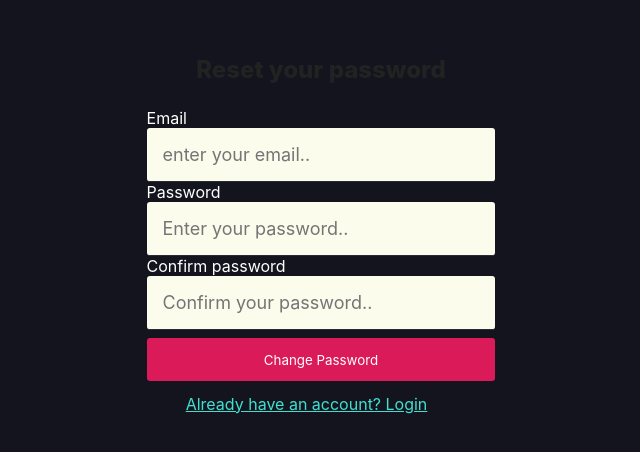
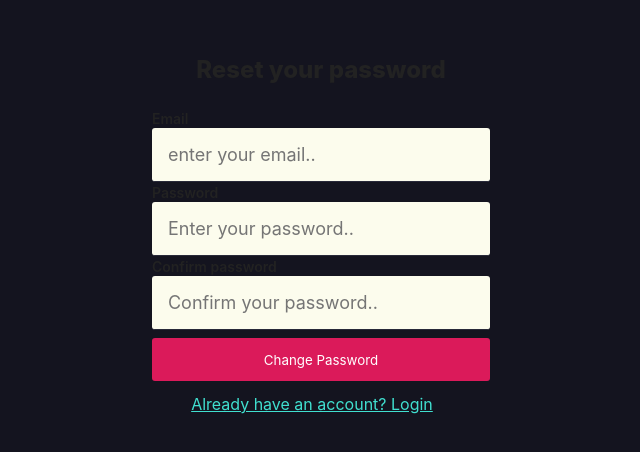
Before and after one commit to thexahmed00/BaaS-ChatApp, a React (Vite) app: page /forgetpage in a window 1280 px wide. Shown: the part 158-610 px from the top of the page, without its empty margins (319-959 px from the left). Built offline with nearby package versions, Linux system fonts and the light colour scheme; no server answers.

Commit message:
Resolve conflict

```diff
--- a/src/index.css
+++ b/src/index.css
@@ -5,8 +5,8 @@
   --secondaryBgColor: rgba(27, 27, 39, 1);
   --borderColor1: rgba(40, 41, 57, 1);
   --borderColor2: rgba(79, 86, 105, 1);
+  --textColorMain: #fff;
   --logintextcolor: Black;
-  --textColorMain: #fff;
   --textColorSecondary: rgb(226, 227, 232);
   --themeColorMain: rgba(219, 26, 90, 1);
   --themeColorSecondary: #386fd2;
@@ -79,6 +79,12 @@ body {
   font-size: 24px;
   color: rgb(34, 34, 34);
   font-weight: 800;
+}
+
+.label {
+  font-size: 14px;
+  font-weight: 600;
+  color: rgb(34, 34, 34);
 }
 
 .Auth--field {
```
